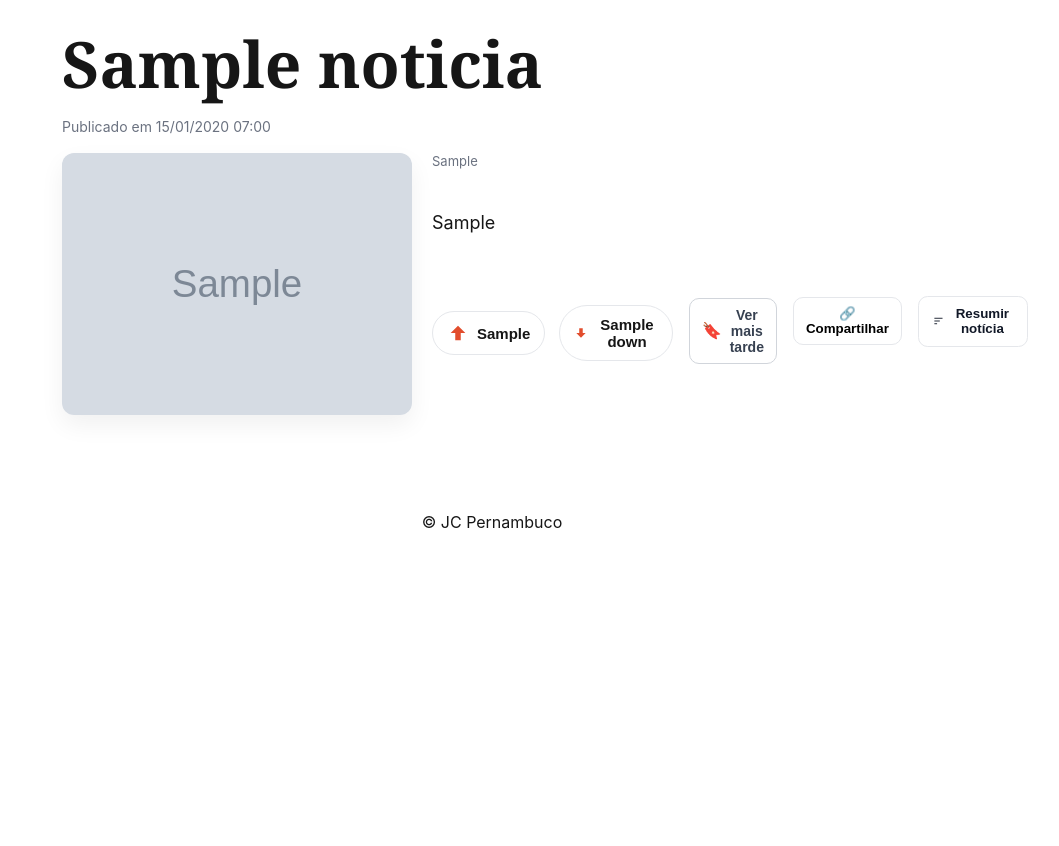
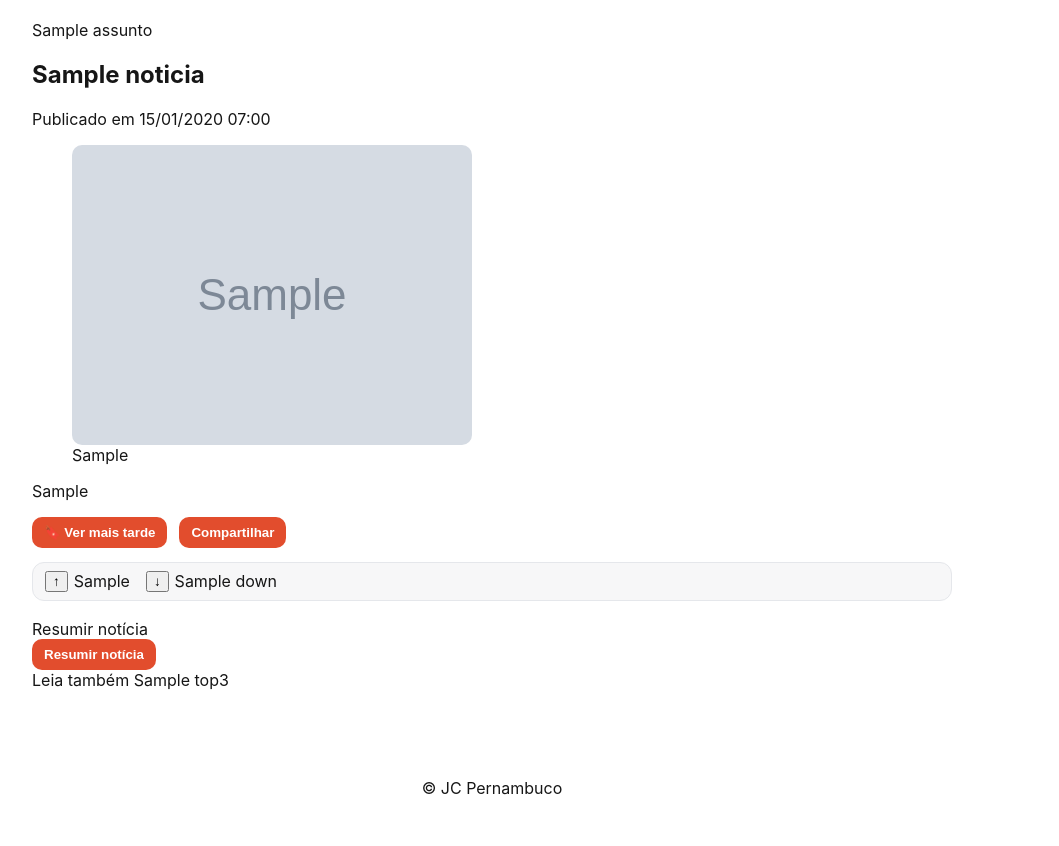
Before and after one commit to IgorGabrielDs/projetoBRASA, a Django app: template noticias/templates/noticias/detalhe.html in a window 1280 px wide. Shown: the part 425-1271 px from the top of the page, without its empty margins (148-1207 px from the left). Before the commit the page ends 954 px from the top, so only its background shows below. Run offline with Django 5.2, Linux system fonts and the light colour scheme; tables that the repository leaves empty hold one stand-in row (values such as "Sample post"); the template is opened without the code that fills it: values that come from a table or form of the project are taken from there, most other values are stand-ins (such as "Sample title", 1, 10 or a date in 2020); grey boxes marked "Sample" are stand-in pictures.

Commit message:
Update detalhe.html

```diff
--- a/noticias/templates/noticias/detalhe.html
+++ b/noticias/templates/noticias/detalhe.html
@@ -1,142 +1,185 @@
 {% extends "base.html" %}
 {% load static %}
 
-{% block title %}{{ noticia.titulo }} • BRASA{% endblock %}
+{% block title %}{{ noticia.titulo }} — JC{% endblock %}
 
 {% block content %}
-  <article class="article">
-    <header class="article-header" style="margin-top:28px">
-      <h1 class="article-title">{{ noticia.titulo }}</h1>
-      <p class="article-meta muted" style="margin-top:8px;">
-        Publicado em {{ noticia.criado_em|date:"d/m/Y H:i" }}
-      </p>
-    </header>
+<article class="article-detail container">
+
+  {% with assunto=noticia.assuntos.first %}
+    {% if assunto %}
+      <div class="topic">{{ assunto.nome }}</div>
+    {% endif %}
+  {% endwith %}
+
+  <h1 class="headline">{{ noticia.titulo }}</h1>
+
+  <div class="meta">
+    {% if noticia.criado_em %}Publicado em {{ noticia.criado_em|date:"d/m/Y H:i" }}{% endif %}
+    {% if noticia.autor %} • {{ noticia.autor }}{% endif %}
+  </div>
 
   {% if noticia.imagem %}
-      <figure class="article-cover">
+  <figure class="cover figure">
     <img src="{{ noticia.imagem.url }}" alt="{{ noticia.titulo }}">
-        {% if noticia.legenda %}<figcaption>{{ noticia.legenda }}</figcaption>{% endif %}
+    {% if noticia.legenda or noticia.credito %}
+      <figcaption>
+        {{ noticia.legenda }}{% if noticia.credito %} — {{ noticia.credito }}{% endif %}
+      </figcaption>
+    {% endif %}
   </figure>
   {% endif %}
 
-    <section class="article-body">
+  <div class="content">
     {{ noticia.conteudo|linebreaks }}
-    </section>
+  </div>
 
-    <section class="article-actions" style="margin-top:24px; display: flex; align-items: center; gap: 16px;">
-      <div class="article-vote" aria-labelledby="vote-heading">
-        <h2 id="vote-heading" class="sr-only">Avaliação</h2>
+  <!-- Barra de ações -->
+  <div class="article-actions" style="display:flex;gap:12px;flex-wrap:wrap;align-items:center">
 
-        <div class="vote-group"
-             data-url="{% url 'noticias:votar' noticia.pk %}"
-             data-auth="{{ user.is_authenticated|yesno:'1,0' }}"
-             data-voto="{{ voto_usuario|default:0 }}"
-             data-login-url="{% url 'login' %}">
-
-          <button type="button"
-                  class="vote-btn up {% if voto_usuario == 1 %}is-active{% endif %}"
-                  aria-label="Votar positivo"
-                  data-valor="1">
-            <svg viewBox="0 0 24 24" aria-hidden="true">
-              <polygon points="12 4 4 12 9 12 9 20 15 20 15 12 20 12" />
-            </svg>
-            <span class="vote-count" data-count="up">{{ up }}</span>
+    {# Botão "Ver mais tarde" controlado por JS (sem recarregar) #}
+    <button
+      type="button"
+      class="btn btn-outline btn-save bookmark{% if is_saved %} is-saved{% endif %}"
+      data-salvo-url="{% url 'noticias:toggle_salvo' noticia.pk %}"
+      aria-label="{% if is_saved %}Retirar de Ver mais tarde{% else %}Ver mais tarde{% endif %}">
+      🔖 {% if is_saved %}Retirar de Ver mais tarde{% else %}Ver mais tarde{% endif %}
     </button>
 
-          <button type="button"
-                  class="vote-btn down {% if voto_usuario == -1 %}is-active{% endif %}"
-                  aria-label="Votar negativo"
-                  data-valor="-1">
-            <svg viewBox="0 0 24 24" aria-hidden="true">
-              <polygon points="12 20 20 12 15 12 15 4 9 4 9 12 4 12" />
-            </svg>
-            <span class="vote-count" data-count="down">{{ down }}</span>
+    <!-- Fallback sem JS -->
+    <noscript>
+      <form method="post" action="{% url 'noticias:toggle_salvo' noticia.pk %}">
+        {% csrf_token %}
+        <button class="btn btn-outline btn-save" type="submit">
+          {% if is_saved %}Retirar de Ver mais tarde{% else %}Ver mais tarde{% endif %}
+        </button>
+      </form>
+    </noscript>
+
+    <!-- Compartilhar -->
+    <button class="btn btn-outline btn-share" type="button" id="btn-share">
+      Compartilhar
     </button>
   </div>
 
-        <span class="sr-only" aria-live="polite" id="vote-feedback"></span>
+  <!-- Votação -->
+  <!-- Votação -->
+<section class="vote" style="margin-top:14px">
+  <div class="vote-box" data-votos-box
+       style="display:flex;gap:16px;align-items:center;flex-wrap:wrap;background:#f7f7f8;border:1px solid #e5e7eb;border-radius:12px;padding:8px 12px">
+
+    <div class="vote-row" style="display:flex;gap:6px;align-items:center">
+      {# Botão de voto positivo (JS) #}
+      <button
+        type="button"
+        class="btn-vote btn-voto{% if voto_usuario == 1 %} is-active{% endif %}"
+        data-votar-url="{% url 'noticias:votar' noticia.pk %}"
+        data-valor="1" aria-label="Gostei" title="Gostei">↑</button>
+      <span class="score" data-upcount aria-live="polite">{{ up }}</span>
 
       <noscript>
-          <form action="{% url 'noticias:votar' noticia.pk %}" method="post" style="display:inline">
+        <form method="post" action="{% url 'noticias:votar' noticia.pk %}">
           {% csrf_token %}
-            <button class="vote-btn up" name="valor" value="1">▲ {{ up }}</button>
-          </form>
-          <form action="{% url 'noticias:votar' noticia.pk %}" method="post" style="display:inline">
-            {% csrf_token %}
-            <button class="vote-btn down" name="valor" value="-1">▼ {{ down }}</button>
+          <input type="hidden" name="valor" value="1">
+          <button class="btn-vote" aria-label="Gostei" title="Gostei">↑</button>
         </form>
       </noscript>
     </div>
 
-      <div class="save-container">
-        {% include "noticias/partials/_salvar_btn.html" with noticia=noticia %}
+    <div class="vote-row" style="display:flex;gap:6px;align-items:center">
+      {# Botão de voto negativo (JS) #}
+      <button
+        type="button"
+        class="btn-vote btn-voto{% if voto_usuario == -1 %} is-active{% endif %}"
+        data-votar-url="{% url 'noticias:votar' noticia.pk %}"
+        data-valor="-1" aria-label="Não gostei" title="Não gostei">↓</button>
+      <span class="score" data-downcount aria-live="polite">{{ down }}</span>
+
+      <noscript>
+        <form method="post" action="{% url 'noticias:votar' noticia.pk %}">
+          {% csrf_token %}
+          <input type="hidden" name="valor" value="-1">
+          <button class="btn-vote" aria-label="Não gostei" title="Não gostei">↓</button>
+        </form>
+      </noscript>
     </div>
 
-      <div class="share-container">
-        <button type="button" class="share-btn" id="open-share">
-          🔗 Compartilhar
-        </button>
   </div>
-
-      <!-- RESUMO: botão + status (NOVO) -->
-      <div class="resumo-container" id="resumo-action"
-           data-url="{% url 'noticias:resumir_noticia' noticia.pk %}"
-           data-login-url="{% url 'login' %}">
-        <button type="button" class="btn-resumir" id="btn-resumir"
-                aria-controls="resumo-panel" aria-expanded="false">
-          <svg class="icon" viewBox="0 0 24 24" aria-hidden="true">
-            <path d="M3 6h18M3 12h12M3 18h6" fill="none" stroke="currentColor" stroke-width="2"/>
-          </svg>
-          <span>Resumir notícia</span>
-        </button>
-        <span id="resumo-status" class="resumo-status" role="status" aria-live="polite"></span>
-      </div>
-      <!-- /RESUMO (NOVO) -->
 </section>
 
-    <!-- Painel de resumo (NOVO) -->
-    <section id="resumo-panel" class="resumo-panel is-hidden"
-             aria-hidden="true" aria-label="Resumo gerado da notícia">
-      <header class="resumo-header">
-        <strong>Resumo gerado</strong>
-        <div class="resumo-header-actions">
-          <button type="button" id="btn-copiar" class="btn-ghost">Copiar</button>
-          <button type="button" id="btn-fechar" class="btn-ghost">Fechar</button>
+  <!-- Resumo por IA -->
+  <section class="ai-panel" style="margin-top:18px">
+    <div class="ai-title">Resumir notícia</div>
+    <button class="btn btn-ai" type="button" id="btn-resumir">Resumir notícia</button>
+
+    <div class="ai-summary" id="ai-summary" style="display:none">
+      <div class="summary-title">Resumo gerado</div>
+      <div id="ai-text"></div>
+      <div class="summary-actions" style="display:flex;gap:8px;margin-top:8px">
+        <button class="btn btn-outline btn-copy" type="button" id="btn-copy">Copiar</button>
+        <button class="btn btn-outline btn-close" type="button" id="btn-close">Fechar</button>
       </div>
-      </header>
-      <div id="resumo-text" class="resumo-text"></div>
-      <footer class="resumo-footer">
-        <small id="resumo-meta" class="resumo-meta"></small>
-      </footer>
+    </div>
   </section>
-    <!-- /Painel de resumo (NOVO) -->
+
+  <!-- Leia também -->
+  {% if top3 %}
+  <div class="readmore">
+    <span class="label">Leia também</span>
+    {% for n in top3 %}
+      <a class="link" href="{{ n.get_absolute_url }}">{{ n.titulo }}</a>
+    {% endfor %}
+  </div>
+  {% endif %}
 
 </article>
-
-  <div class="share-modal" id="share-modal" hidden>
-    <div class="share-modal-backdrop" id="close-share"></div>
-    <div class="share-modal-content">
-      <h3>Compartilhar</h3>
-      <button class="share-option" id="copy-url">📋 Copiar URL</button>
-      <a class="share-option"
-         href="https://api.whatsapp.com/send?text={{ request.build_absolute_uri }}"
-         target="_blank" rel="noopener">
-         💬 WhatsApp
-      </a>
-      <a class="share-option"
-         href="https://twitter.com/intent/tweet?url={{ request.build_absolute_uri }}&text={{ noticia.titulo }}"
-         target="_blank" rel="noopener">
-         🐦 Twitter
-      </a>
-      <button class="close-btn" id="close-share-btn">Fechar</button>
-    </div>
-  </div>
 {% endblock %}
 
-{% block scripts %}
+{% block extra_js %}
   {{ block.super }}
-  <script src="{% static 'noticias/js/votar.js' %}"></script>
-  <script src="{% static 'noticias/js/salvar.js' %}"></script>
-  <script src="{% static 'noticias/js/share.js' %}"></script>
-  <script src="{% static 'noticias/js/resumo.js' %}"></script>
+  <script>
+    // Compartilhar (Web Share API com fallback)
+    document.getElementById('btn-share')?.addEventListener('click', async () => {
+      const data = { title: document.title, text: '{{ noticia.titulo|escapejs }}', url: window.location.href };
+      if (navigator.share) { try { await navigator.share(data); } catch(e) {} }
+      else { try { await navigator.clipboard.writeText(data.url); } catch(e) {} alert('Link copiado!'); }
+    });
+
+    // Util: pegar CSRF do cookie (ou meta) — se você já tem no jc.js, pode remover daqui
+    function getCookie(name) {
+      const m = document.cookie.match(new RegExp('(^|; )' + name + '=([^;]*)'));
+      return m ? decodeURIComponent(m[2]) : null;
+    }
+
+    // Resumo por IA (AJAX)
+    const btnResumir = document.getElementById('btn-resumir');
+    const box = document.getElementById('ai-summary');
+    const txt = document.getElementById('ai-text');
+    const btnCopy = document.getElementById('btn-copy');
+    const btnClose = document.getElementById('btn-close');
+
+    btnResumir?.addEventListener('click', async () => {
+      btnResumir.disabled = true; btnResumir.textContent = 'Gerando...';
+      try {
+        const resp = await fetch("{% url 'noticias:resumir_noticia' noticia.pk %}", {
+          method: 'POST',
+          headers: {
+            'X-Requested-With':'XMLHttpRequest',
+            'X-CSRFToken': getCookie('csrftoken') || ''
+          }
+        });
+        const data = await resp.json();
+        if (data.resumo) { txt.textContent = data.resumo; box.style.display = 'block'; }
+        else { alert(data.error || 'Não foi possível gerar o resumo.'); }
+      } catch(e){ alert('Falha de rede.'); }
+      finally { btnResumir.disabled = false; btnResumir.textContent = 'Resumir notícia'; }
+    });
+
+    btnCopy?.addEventListener('click', async () => {
+      if (!txt.textContent) return;
+      try { await navigator.clipboard.writeText(txt.textContent); } catch(e) {}
+      alert('Resumo copiado!');
+    });
+    btnClose?.addEventListener('click', () => { box.style.display = 'none'; });
+  </script>
 {% endblock %}
```
Lines whose indentation alone changed are shown as unchanged.
